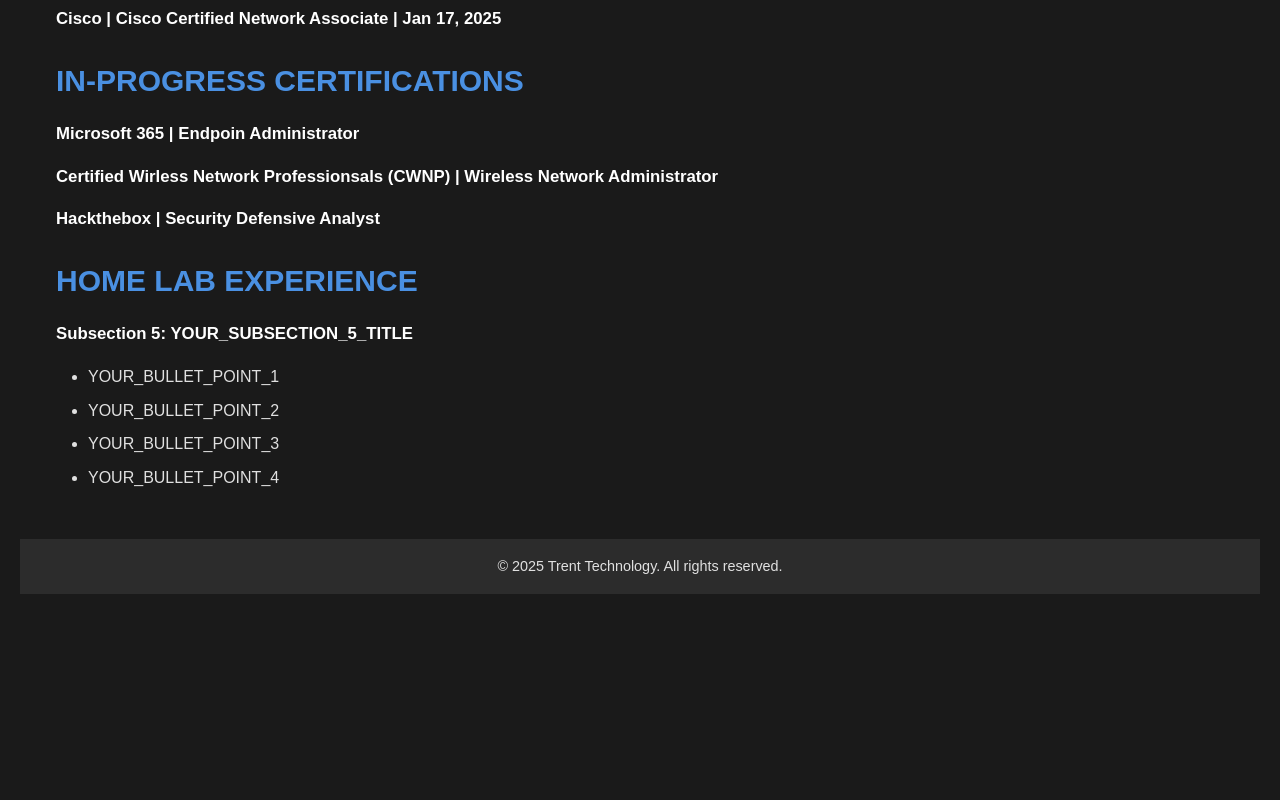
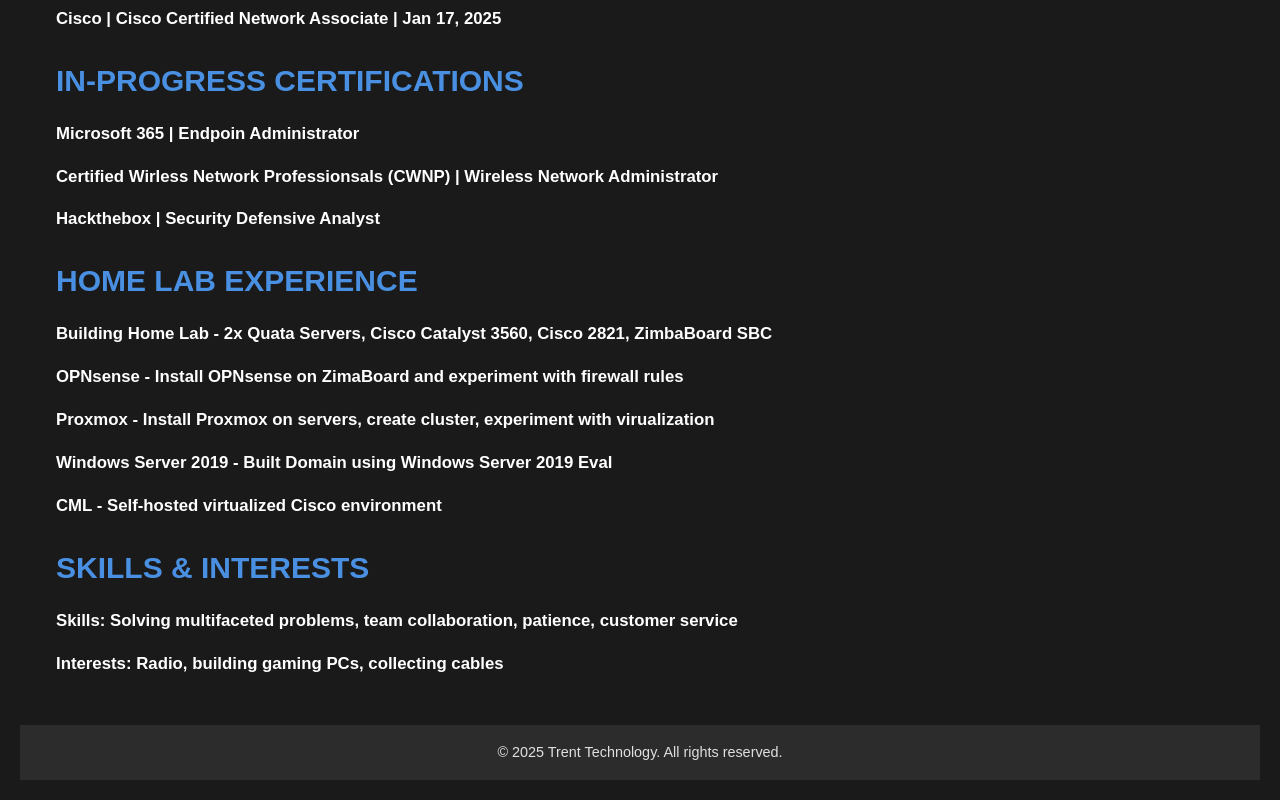
Before and after one commit to trent-technology/Website, a plain HTML site: page index.html in a window 1280 px wide. Shown: the part 928-1728 px from the top of the page. Before the commit the page ends 1542 px from the top, so only its background shows below. Drawn offline with Linux system fonts and the light colour scheme.

Commit message:
Update index.html

```diff
--- a/index.html
+++ b/index.html
@@ -64,14 +64,16 @@
             </div>
             <h1>HOME LAB EXPERIENCE</h1>
             <div class="subsection">
-                <h3>Subsection 5: YOUR_SUBSECTION_5_TITLE</h3>
-                <ul>
-                    <li>YOUR_BULLET_POINT_1</li>
-                    <li>YOUR_BULLET_POINT_2</li>
-                    <li>YOUR_BULLET_POINT_3</li>
-                    <li>YOUR_BULLET_POINT_4</li>
-                </ul>
+                <h3>Building Home Lab - 2x Quata Servers, Cisco Catalyst 3560, Cisco 2821, ZimbaBoard SBC</h3>
+                <h3>OPNsense - Install OPNsense on ZimaBoard and experiment with firewall rules</h3>
+                <h3>Proxmox - Install Proxmox on servers, create cluster, experiment with virualization</h3>
+                <h3>Windows Server 2019 - Built Domain using Windows Server 2019 Eval</h3>
+                <h3>CML - Self-hosted virtualized Cisco environment</h3>
             </div>
+            <h1>SKILLS & INTERESTS</h1>
+            <div class="subsection">
+                <h3>Skills: Solving multifaceted problems, team collaboration, patience, customer service</h3>
+                <h3>Interests: Radio, building gaming PCs, collecting cables</h3>
         </section>
 
         <!-- Section 2 -->
```
